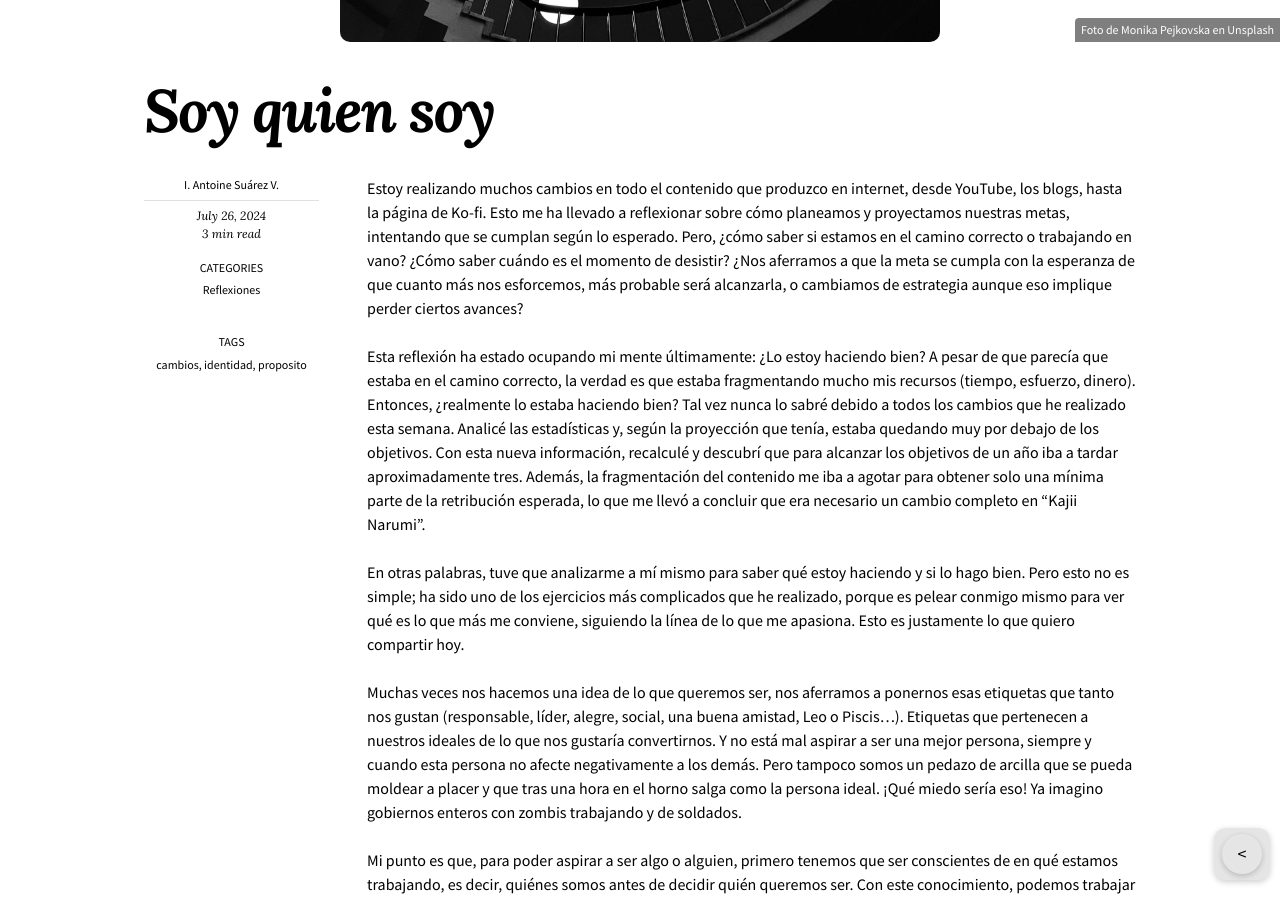
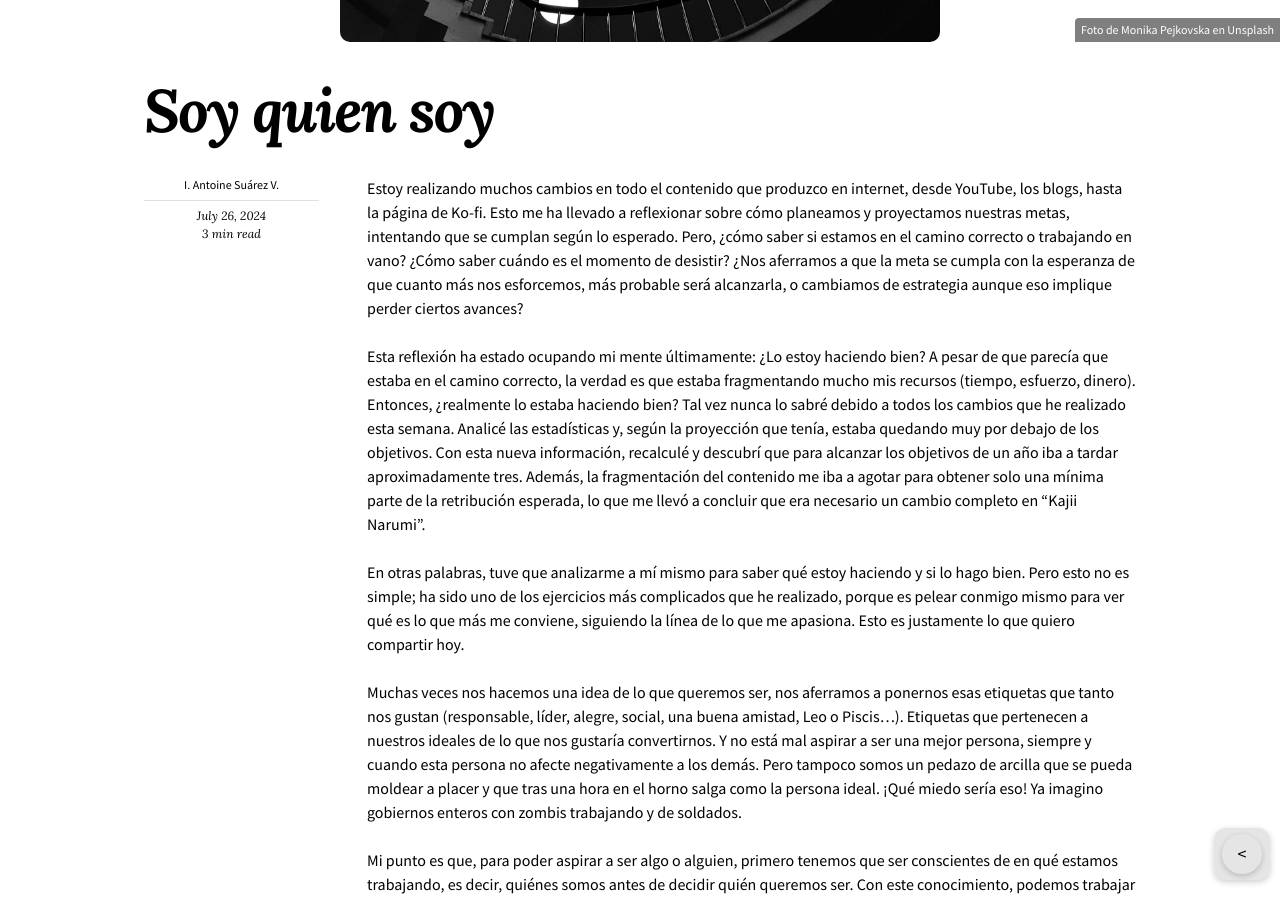
Before and after one commit to KajiiNarumi/iasuarezv, a Jekyll site: the page built from _posts/2024-07-26-soy-quien-soy.md, in a window 1280 px wide and 900 px high, scrolled down 816 px. Built offline with Jekyll 4.4.1, drawn with Linux system fonts in a browser that asks for light colours; nearby versions of some CDN libraries; some of the changed lines change nothing that is shown.

Commit message:
Update metadata in soy-quien-soy post

```diff
--- a/_posts/2024-07-26-soy-quien-soy.md
+++ b/_posts/2024-07-26-soy-quien-soy.md
@@ -2,14 +2,11 @@
 layout: post
 author:
   name: "I. Antoine Suárez V."
-categories: [Reflexiones]
-tags: [identidad, proposito, cambios]
 title: "Soy quien soy"
 date: 2024-07-26
 image:
   path: /images/2024-07-26-soy-quien-soy.jpg
   caption: "Foto de Monika Pejkovska en Unsplash"
-image_alt: "Foto en blanco y negro de una cúpula de cristal vista desde abajo con una escalera de caracol alrededor"
 excerpt: "Reflexión sobre la identidad y el cambio: cómo saber si estás en el camino correcto y si vale la pena continuar o redirigir tus esfuerzos."
 ---
 
```
